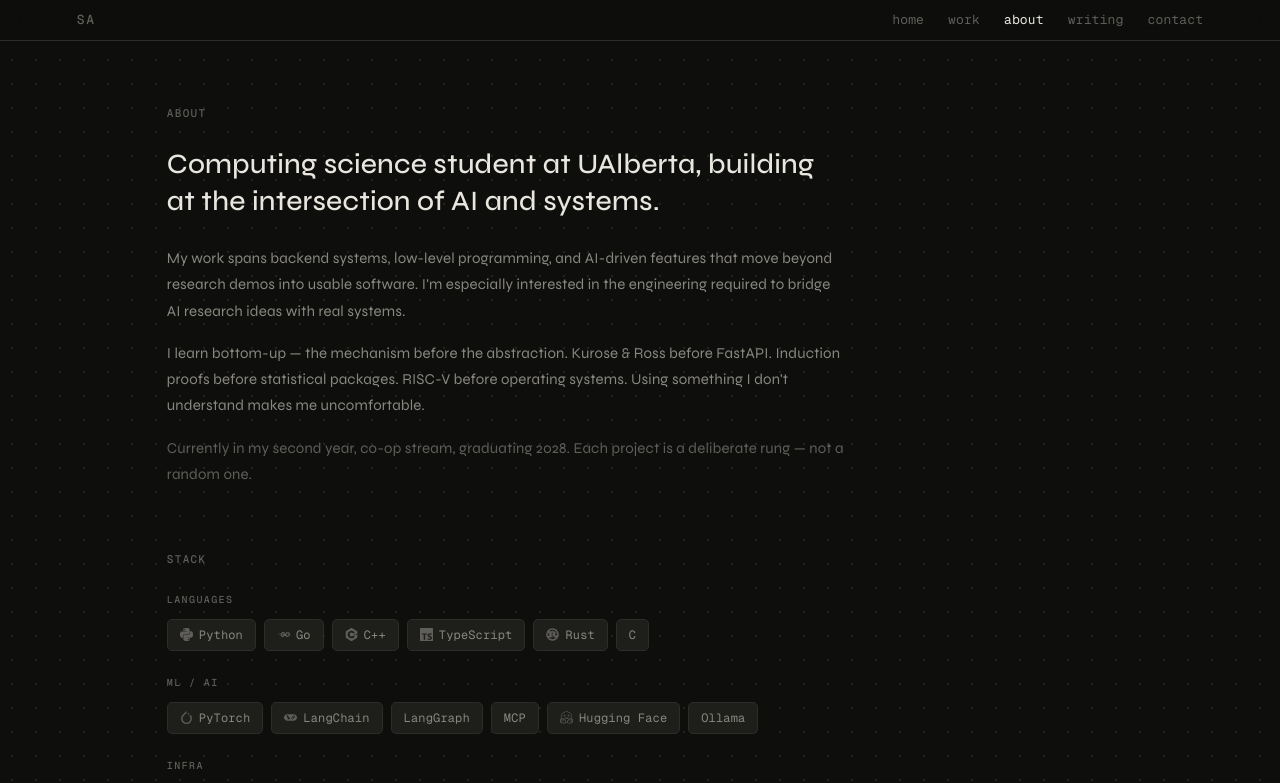
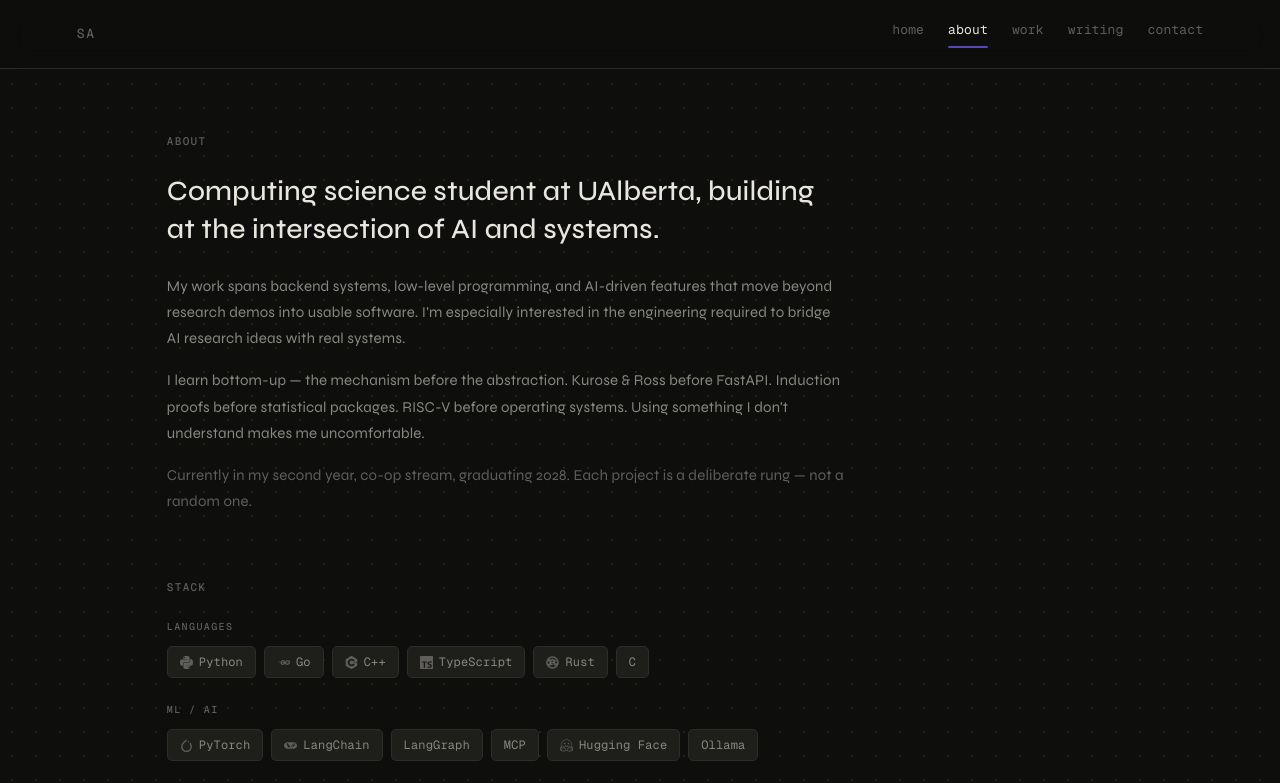
Before and after one commit to Sashreek007/Portfolio-website, a Next.js app: page /about in a window 1280 px wide. Shown: the top 783 px of the page. Built offline with nearby package versions, Linux system fonts and the light colour scheme.

Commit message:
Fix nav section tracking
Replace the disappearing scroll progress bar with a stable active-section highlight, point the home writing link at the on-page section, and add scroll offsets so section anchors land below the sticky header.

```diff
--- a/src/app/globals.css
+++ b/src/app/globals.css
@@ -246,6 +246,15 @@
   );
 }
 
+/* ─── Home section anchor offsets ─────────────────────────────────────── */
+#hero,
+#about,
+#work,
+#writing,
+#contact {
+  scroll-margin-top: 92px;
+}
+
 /* ─── Syntax highlighting (lowlight / hljs) ─────────────────────────── */
 /* Applied to both the editor and the public blog post page */
 .hljs-keyword, .hljs-selector-tag, .hljs-deletion   { color: #c678dd; }
--- a/src/components/site/Nav.tsx
+++ b/src/components/site/Nav.tsx
@@ -4,31 +4,17 @@ import Link from "next/link";
 import { usePathname } from "next/navigation";
 import { useState, useEffect } from "react";
 
-function useScrollProgress() {
-  const [p, setP] = useState(0);
-  useEffect(() => {
-    const update = () => {
-      const h = document.documentElement.scrollHeight - window.innerHeight;
-      setP(h > 0 ? Math.min(window.scrollY / h, 1) : 0);
-    };
-    window.addEventListener("scroll", update, { passive: true });
-    update();
-    return () => window.removeEventListener("scroll", update);
-  }, []);
-  return p;
-}
-
 const homeLinks = [
+  { href: "#about",   label: "about",   id: "about" },
   { href: "#work",    label: "work",    id: "work" },
-  { href: "#about",   label: "about",   id: "about" },
-  { href: "/blog",    label: "writing", id: "" },
+  { href: "#writing", label: "writing", id: "writing" },
   { href: "#contact", label: "contact", id: "contact" },
 ];
 
 const pageLinks = [
   { href: "/",        label: "home" },
+  { href: "/about",   label: "about" },
   { href: "/work",    label: "work" },
-  { href: "/about",   label: "about" },
   { href: "/blog",    label: "writing" },
   { href: "/contact", label: "contact" },
 ];
@@ -44,43 +30,49 @@ export default function Nav() {
   const pathname = usePathname();
   const isHome = pathname === "/";
   const [activeSection, setActiveSection] = useState("");
-  const progress = useScrollProgress();
 
   useEffect(() => {
-    if (!isHome) return;
-    const ids = ["hero", "work", "about", "writing", "contact"];
-    const observer = new IntersectionObserver(
-      (entries) => {
-        for (const e of entries) {
-          if (e.isIntersecting) setActiveSection(e.target.id);
-        }
-      },
-      { rootMargin: "-35% 0px -60% 0px" }
-    );
-    ids.forEach((id) => {
-      const el = document.getElementById(id);
-      if (el) observer.observe(el);
-    });
-    return () => observer.disconnect();
+    if (!isHome) {
+      setActiveSection("");
+      return;
+    }
+
+    const ids = ["hero", "about", "work", "writing", "contact"];
+
+    const update = () => {
+      const threshold = window.scrollY + 120;
+      let current = ids[0];
+
+      for (const id of ids) {
+        const el = document.getElementById(id);
+        if (!el) continue;
+        if (threshold >= el.offsetTop) current = id;
+      }
+
+      if (window.innerHeight + window.scrollY >= document.documentElement.scrollHeight - 2) {
+        current = ids[ids.length - 1];
+      }
+
+      setActiveSection(current);
+    };
+
+    window.addEventListener("scroll", update, { passive: true });
+    window.addEventListener("resize", update);
+    update();
+
+    return () => {
+      window.removeEventListener("scroll", update);
+      window.removeEventListener("resize", update);
+    };
   }, [isHome]);
 
   const logoHref = isHome ? "#hero" : "/";
 
   return (
     <header
-      className="sticky top-0 z-50 flex items-center justify-between px-[6vw] py-5 overflow-hidden"
+      className="sticky top-0 z-50 flex items-center justify-between px-[6vw] py-5"
       style={headerStyle}
     >
-      {/* Scroll progress bar */}
-      <div
-        className="absolute bottom-0 left-0 h-[2px] pointer-events-none"
-        style={{
-          width: `${progress * 100}%`,
-          background: "var(--violet-mid)",
-          transition: "width 80ms linear",
-          opacity: progress > 0.01 ? 1 : 0,
-        }}
-      />
       <a
         href={logoHref}
         className="font-mono text-[13px] font-medium tracking-[0.12em] uppercase"
@@ -92,24 +84,23 @@ export default function Nav() {
       <nav className="flex items-center gap-6">
         {isHome
           ? homeLinks.map(({ href, label, id }) => {
-              const isPage = href.startsWith("/");
-              const active = !isPage && activeSection === id;
-              const Tag = isPage ? Link : "a";
+              const active = activeSection === id;
               return (
-                <Tag
+                <a
                   key={href}
                   href={href}
-                  className="relative font-mono text-[13px] transition-colors duration-200"
+                  aria-current={active ? "location" : undefined}
+                  className="relative inline-flex pb-2 font-mono text-[13px] transition-colors duration-200"
                   style={{ color: active ? "var(--text-primary)" : "var(--text-muted)" }}
                 >
                   {label}
                   {active && (
                     <span
-                      className="absolute -bottom-[21px] left-0 right-0 h-[2px]"
+                      className="absolute bottom-0 left-0 right-0 h-[2px] rounded-full"
                       style={{ background: "var(--violet-mid)" }}
                     />
                   )}
-                </Tag>
+                </a>
               );
             })
           : pageLinks.map(({ href, label }) => {
@@ -118,13 +109,14 @@ export default function Nav() {
                 <Link
                   key={href}
                   href={href}
-                  className="relative font-mono text-[13px] transition-colors duration-200"
+                  aria-current={active ? "page" : undefined}
+                  className="relative inline-flex pb-2 font-mono text-[13px] transition-colors duration-200"
                   style={{ color: active ? "var(--text-primary)" : "var(--text-muted)" }}
                 >
                   {label}
                   {active && (
                     <span
-                      className="absolute -bottom-[21px] left-0 right-0 h-[2px]"
+                      className="absolute bottom-0 left-0 right-0 h-[2px] rounded-full"
                       style={{ background: "var(--violet-mid)" }}
                     />
                   )}
```
